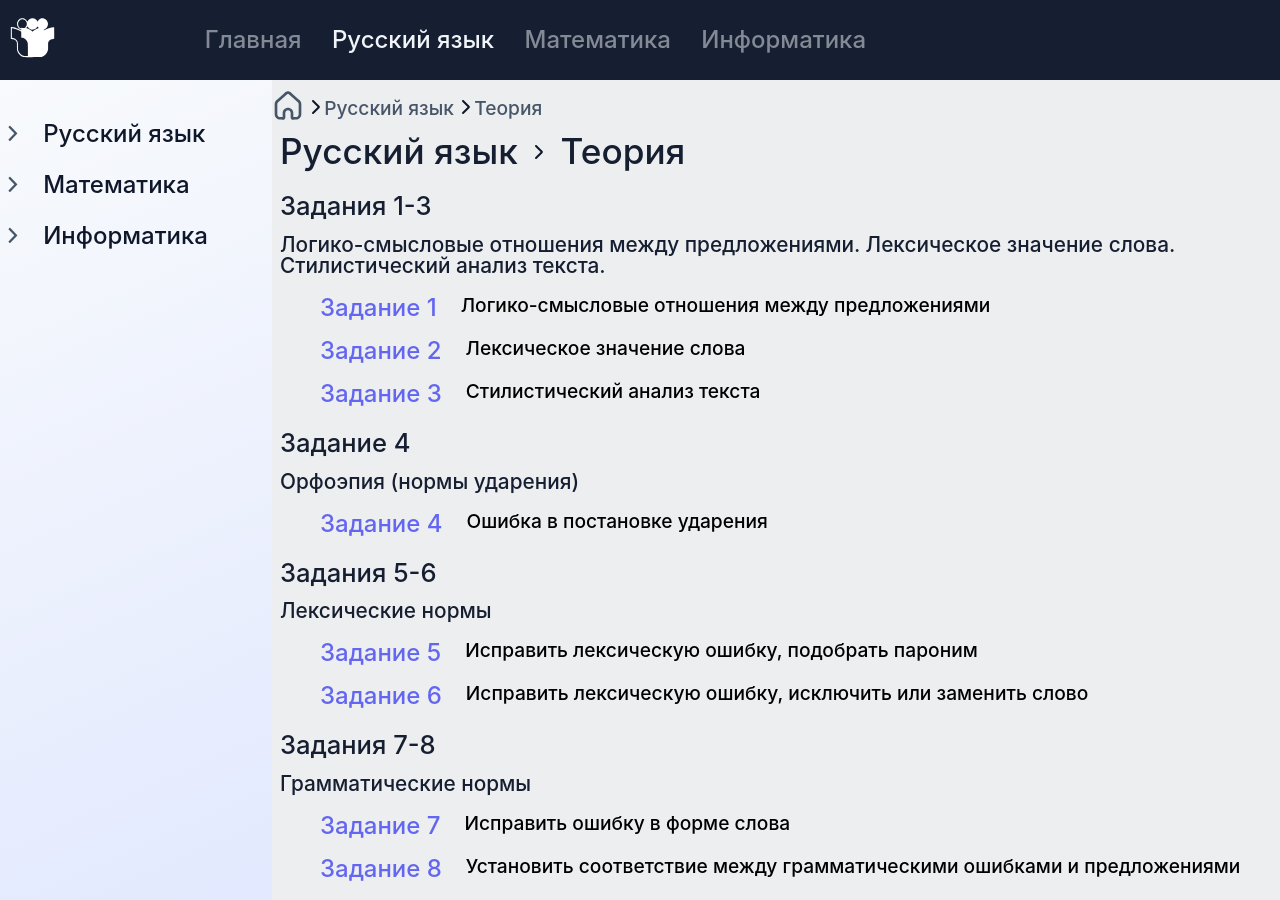
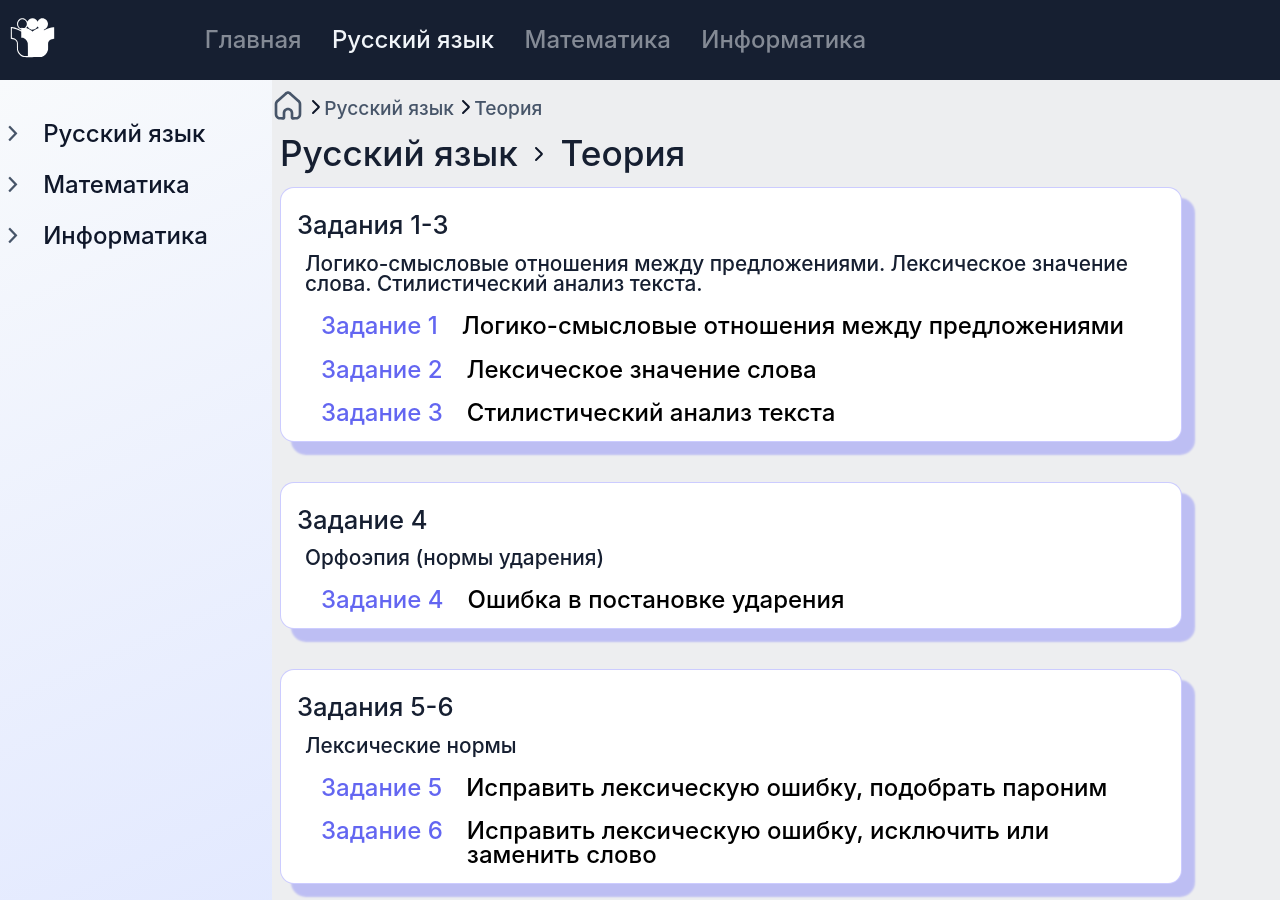
Before and after one commit to daneelez/daneelez.github.io, a Jekyll site: the page built from docs/ru/ru_theory.html, in a window 1280 px wide and 900 px high. Built offline with Jekyll 4.4.1, drawn with Linux system fonts in a browser that asks for light colours.

Commit message:
Update style.css

```diff
--- a/docs/css/style.css
+++ b/docs/css/style.css
@@ -190,7 +190,7 @@ main {
 .main-ul li a {
 	text-decoration: none;
 	color: #475569;
-	vertical-align: 0.2rem;
+	vertical-align: 0.3rem;
 	font-size: 1.2rem;
 	font-weight: 500;
 }
@@ -286,6 +286,12 @@ main {
 
 .task-section {
 	padding-bottom: 1rem;
+	border: 1px solid rgba(0, 0, 255, .2);
+	background-color: rgb(255, 255, 255);
+	box-shadow: 12px 12px 2px 1px rgba(0, 0, 255, .2);
+	border-radius: 14px;
+	margin-bottom: 2.5rem;
+	max-width: 900px;
 }
 
 .task-section h2 {
@@ -294,10 +300,12 @@ main {
 	color: #161F31;
 	padding-bottom: 1rem;
 	padding-top: 0.5rem;
+	margin: 1rem 0 0 1rem;
 }
 
 
 .task-descripton {
+	margin-left: 1.5rem;
 	font-size: 1.3rem;
 	font-weight: 500;
 	color: #161F31;
@@ -306,23 +314,28 @@ main {
 .task-div {
 	display: flex;
 	padding-left: 3rem;
-	font-size: 1.2rem;
 	font-weight: 500;
 	padding-top: 1.2rem;
+	margin-right: 1rem;
 }
 
 .task-div a {
 	text-decoration: none;
 	color: #6366F1;
+	font-size: 1.5rem;
 	white-space: nowrap;
 	padding-right: 1.5rem;
+}
+
+.task-div p {
+	font-size: 1.5rem;
 }
 
 /* THEORYBLOCK SECTION */
 
 .theoryblock-section {
 	padding-bottom: 1rem;
-	max-width: 760px;
+	max-width: 900px;
 	border: 1px solid rgba(0, 0, 255, .2);
 	background-color: rgb(255, 255, 255);
 	box-shadow: 12px 12px 2px 1px rgba(0, 0, 255, .2);
```
